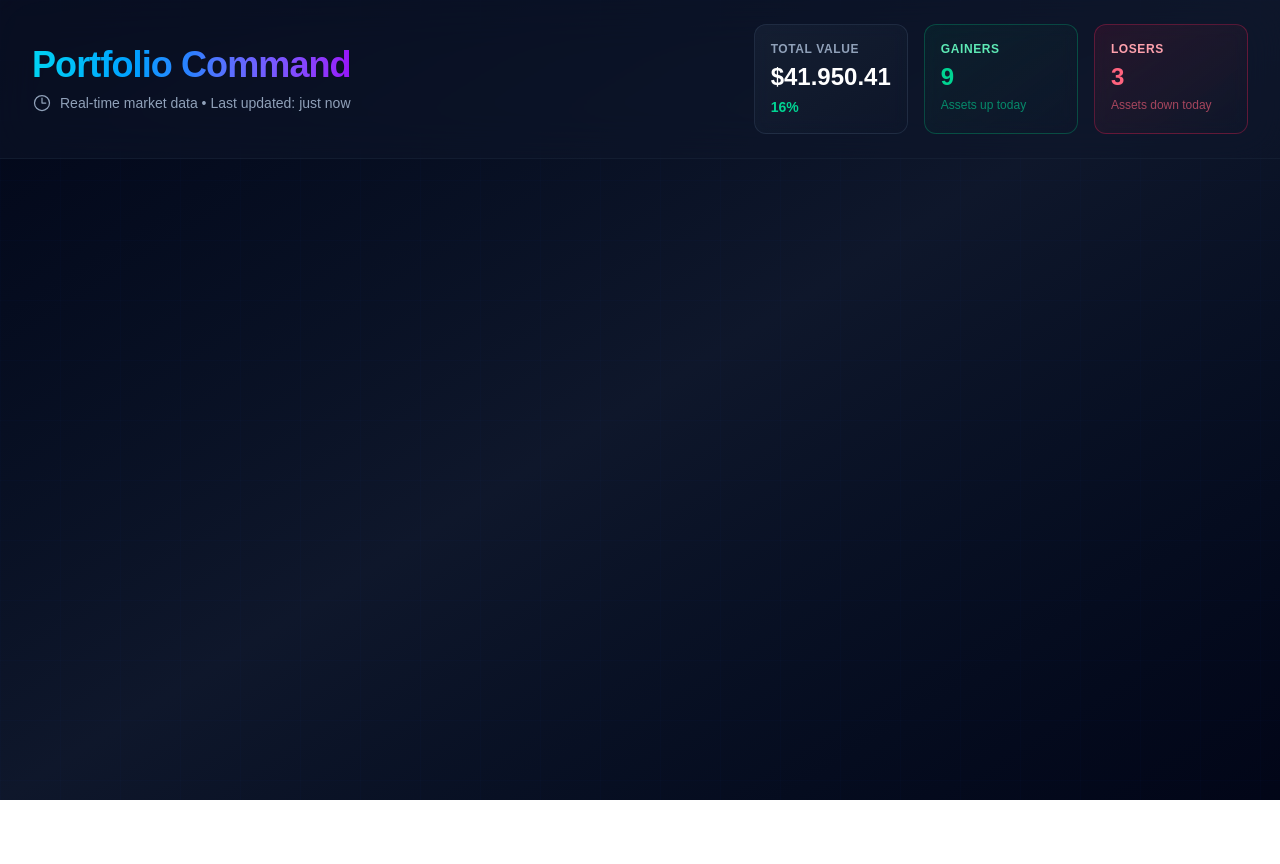
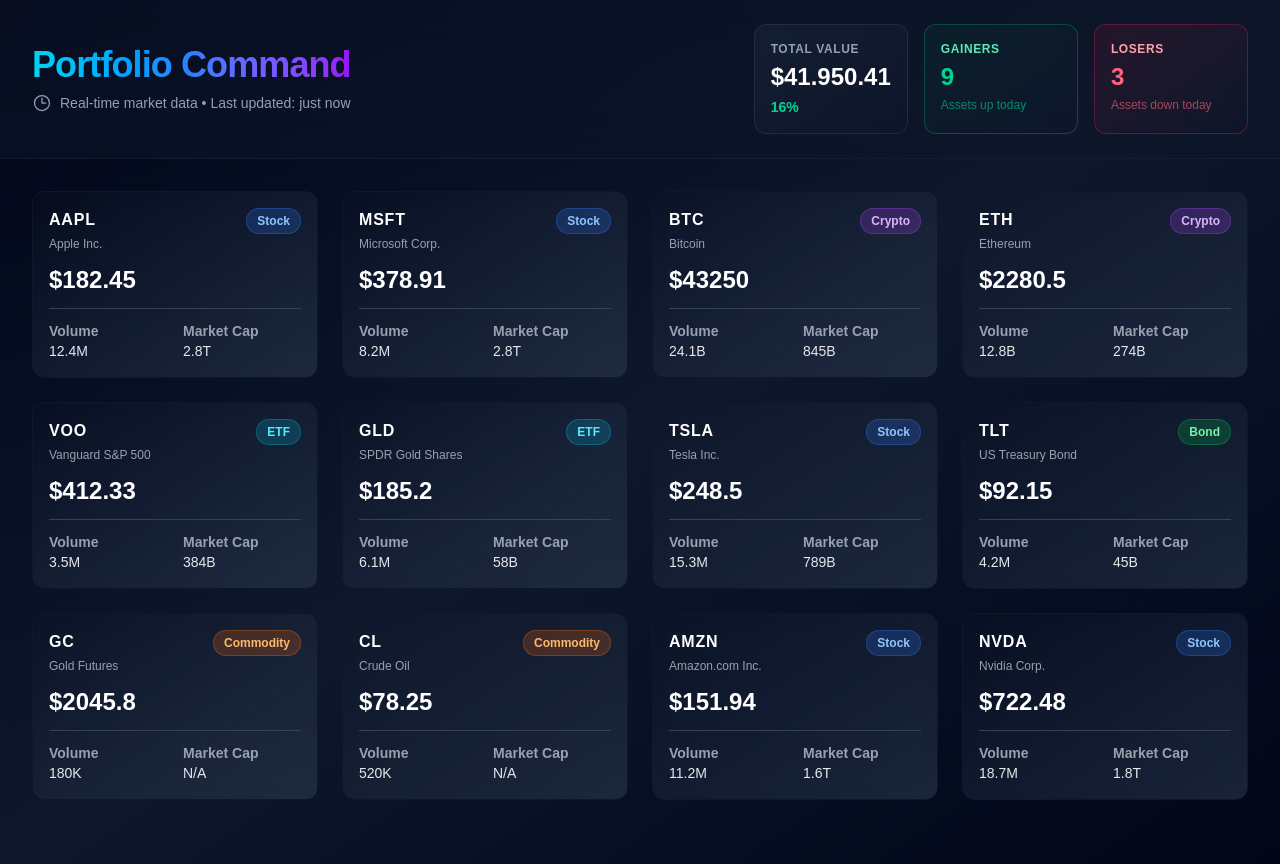
Before and after one commit to SalmaAboArab/the-real-time-assets-dashboard, a Next.js app: page / in a window 1280 px wide. Before the commit the page ends 800 px from the top, so only its background shows below. Built offline with nearby package versions, Linux system fonts and the light colour scheme.

Commit message:
display assets cards

```diff
--- /dev/null
+++ b/app/components/assets-card.tsx
@@ -0,0 +1,51 @@
+import React from "react";
+
+export default function AssetsCard({ card }: { card?: any }) {
+  return (
+    <div className="border border-slate-900 rounded-xl p-4 bg-linear-to-br from-slate-900/20 to-slate-700/50 backdrop-blur-sm hover:scale-105 transition-transform duration-200">
+      <div className="flex justify-between">
+        <p className="text-white uppercase text-md font-bold tracking-wider">
+          {card?.symbol}
+        </p>
+        <span
+          className={`px-2.5 py-1 text-xs font-bold rounded-full ${
+            card.type === "Stock"
+              ? "bg-blue-500/20 text-blue-300 border border-blue-500/30"
+              : card.type === "Crypto"
+                ? "bg-purple-500/20 text-purple-300 border border-purple-500/30"
+                : card.type === "ETF"
+                  ? "bg-cyan-500/20 text-cyan-300 border border-cyan-500/30"
+                  : card.type === "Bond"
+                    ? "bg-green-500/20 text-green-300 border border-green-500/30"
+                    : "bg-orange-500/20 text-orange-300 border border-orange-500/30"
+          }`}
+        >
+          {card.type}
+        </span>
+      </div>
+
+      <p className="text-xs text-gray-400 mt-0.5 mb-3 tabular-nums">
+        {card?.name}
+      </p>
+
+      <p className="text-2xl text-white font-extrabold tabular-nums">
+        ${card?.basePrice}
+      </p>
+
+      <div className="w-full h-px bg-gray-700 my-3"></div>
+
+      <div className="grid grid-cols-2 gap-4 text-sm ">
+        <div>
+          <p className="font-semibold text-gray-400">Volume</p>
+          <p className="tabular-nums text-gray-200">{card?.volume}</p>
+        </div>
+        <div>
+          <p className="font-semibold text-gray-400">Market Cap</p>
+          <p className="tabular-nums text-gray-200">
+            {card?.marketCap || "N/A"}
+          </p>
+        </div>
+      </div>
+    </div>
+  );
+}
--- a/app/components/dashboard-preview.tsx
+++ b/app/components/dashboard-preview.tsx
@@ -2,20 +2,32 @@
 
 import React from "react";
 import Header from "./header";
+import AssetsCard from "./assets-card";
+import { assets } from "./mock-assets";
 
 export default function DashboardPreview() {
   return (
     <div className="min-h-screen bg-linear-to-br from-slate-950 via-slate-900 to-slate-950">
       <div className="fixed inset-0 opacity-20 pointer-events-none">
-        <div className="absolute inset-0" style={{
-          backgroundImage: `
+        <div
+          className="absolute inset-0"
+          style={{
+            backgroundImage: `
             linear-gradient(to right, rgba(59, 130, 246, 0.1) 1px, transparent 1px),
             linear-gradient(to bottom, rgba(59, 130, 246, 0.1) 1px, transparent 1px)
           `,
-          backgroundSize: '60px 60px',
-        }} />
+            backgroundSize: "60px 60px",
+          }}
+        />
       </div>
-      <Header/>
+      <Header />
+      <main className="max-w-7xl mx-auto px-4 md:px-8 py-8">
+        <div className="grid grid-cols-1 sm:grid-cols-2 md:grid-cols-3 lg:grid-cols-4 gap-6 mb-8">
+          {assets.map((card) => (
+            <AssetsCard key={card.id} card={card} />
+          ))}
+        </div>
+      </main>
     </div>
   );
 }
--- /dev/null
+++ b/app/components/mock-assets.ts
@@ -0,0 +1,14 @@
+export const assets = [
+    { id: 1, name: 'Apple Inc.', symbol: 'AAPL', type: 'Stock', basePrice: 182.45, volume: '12.4M', marketCap: '2.8T', pe: 29.5, dividend: 0.52 },
+    { id: 2, name: 'Microsoft Corp.', symbol: 'MSFT', type: 'Stock', basePrice: 378.91, volume: '8.2M', marketCap: '2.8T', pe: 35.2, dividend: 0.68 },
+    { id: 3, name: 'Bitcoin', symbol: 'BTC', type: 'Crypto', basePrice: 43250.00, volume: '24.1B', marketCap: '845B', pe: null, dividend: 0 },
+    { id: 4, name: 'Ethereum', symbol: 'ETH', type: 'Crypto', basePrice: 2280.50, volume: '12.8B', marketCap: '274B', pe: null, dividend: 0 },
+    { id: 5, name: 'Vanguard S&P 500', symbol: 'VOO', type: 'ETF', basePrice: 412.33, volume: '3.5M', marketCap: '384B', pe: 24.1, dividend: 1.45 },
+    { id: 6, name: 'SPDR Gold Shares', symbol: 'GLD', type: 'ETF', basePrice: 185.20, volume: '6.1M', marketCap: '58B', pe: null, dividend: 0 },
+    { id: 7, name: 'Tesla Inc.', symbol: 'TSLA', type: 'Stock', basePrice: 248.50, volume: '15.3M', marketCap: '789B', pe: 78.4, dividend: 0 },
+    { id: 8, name: 'US Treasury Bond', symbol: 'TLT', type: 'Bond', basePrice: 92.15, volume: '4.2M', marketCap: '45B', pe: null, dividend: 3.2 },
+    { id: 9, name: 'Gold Futures', symbol: 'GC', type: 'Commodity', basePrice: 2045.80, volume: '180K', marketCap: null, pe: null, dividend: 0 },
+    { id: 10, name: 'Crude Oil', symbol: 'CL', type: 'Commodity', basePrice: 78.25, volume: '520K', marketCap: null, pe: null, dividend: 0 },
+    { id: 11, name: 'Amazon.com Inc.', symbol: 'AMZN', type: 'Stock', basePrice: 151.94, volume: '11.2M', marketCap: '1.6T', pe: 52.3, dividend: 0 },
+    { id: 12, name: 'Nvidia Corp.', symbol: 'NVDA', type: 'Stock', basePrice: 722.48, volume: '18.7M', marketCap: '1.8T', pe: 115.2, dividend: 0.16 },
+  ];
```
